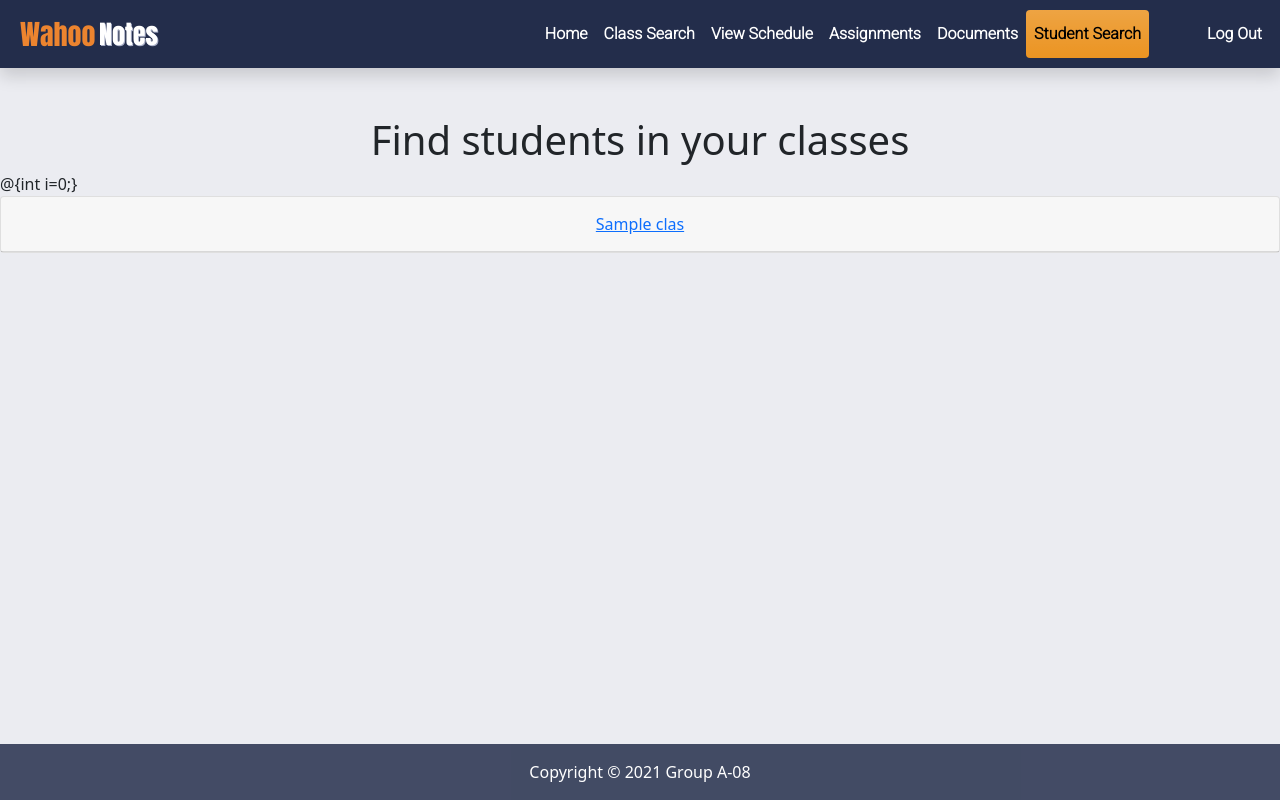
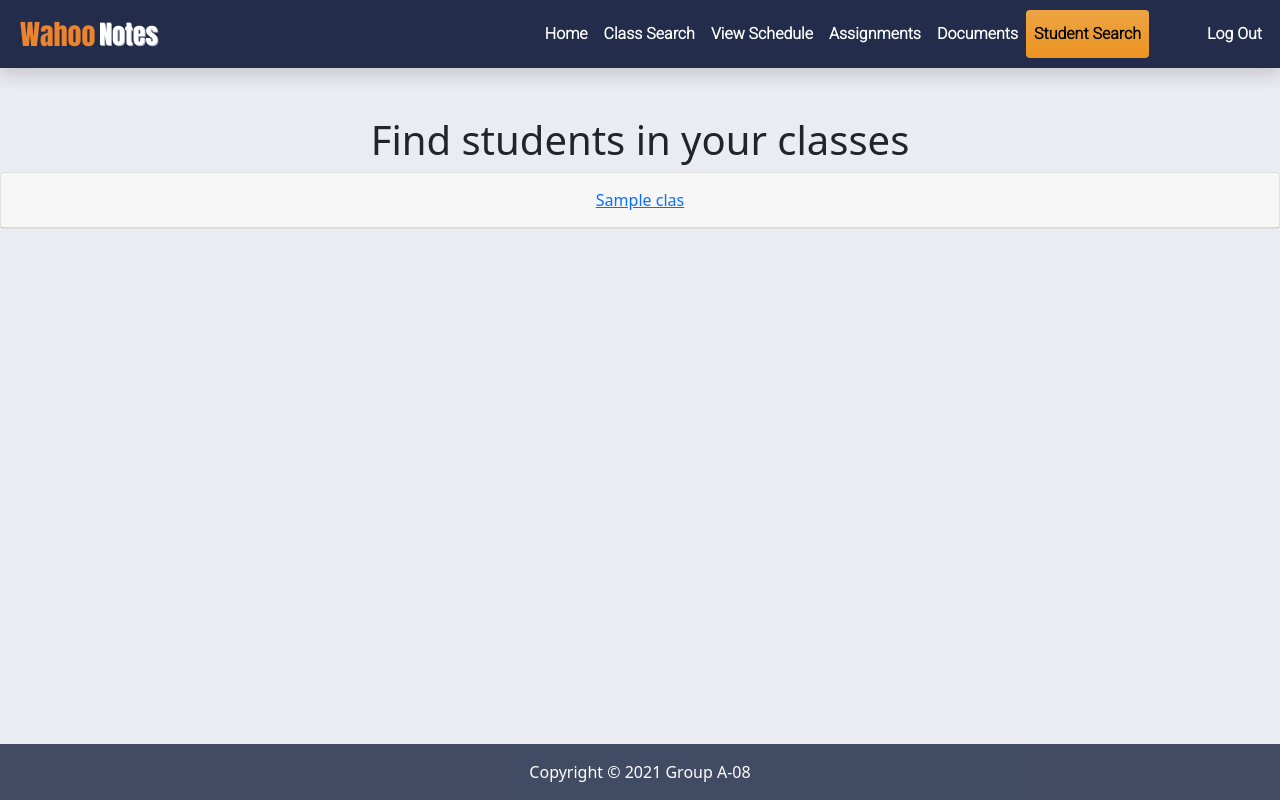
Before and after one commit to WilliamHaslet/wahoo-notes-website-project, a Django app: page /studentSearch in a window 1280 px wide. Run offline with Django 3.2, Linux system fonts and the light colour scheme; a user stored in the database is signed in; tables that the repository leaves empty hold one stand-in row (values such as "Sample post"); some libraries are stand-ins or nearby versions.

Commit message:
Update studentSearch.html

```diff
--- a/main_app/templates/main_app/studentSearch.html
+++ b/main_app/templates/main_app/studentSearch.html
@@ -15,21 +15,20 @@
     {% endfor %}
 </ol>-->
 <body style= "background-color: #ebecf1;">
-    @{int i=0;}
 <center>
 <body style= "background-color: #ebecf1;">
-<div class="accordion" id="accordion_@i">
+<div class="accordion" id="accordionExample">
     {% for class in classes %}
     <div class="card">
-      <div class="card-header" id="headingOne">
+      <div class="card-header" id="heading{{ class.class.name }}">
         <h2 class="mb-0">
-          <button class="btn btn-link" type="button" data-toggle="collapse" data-target="#collapse_@i" aria-expanded="true" aria-controls="collapseOne">
+          <button class="btn btn-link" type="button" data-toggle="collapse" data-target="#collapse{{ class.class.name }}" aria-expanded="true" aria-controls="collapse{{ class.class.name }}">
             {{ class.class.name }}
           </button>
         </h2>
       </div>
     </div>
-    <div id="collapse_@i" class="collapse" aria-labelledby="headingOne" data-parent="#accordion_@i">
+    <div id="collapse{{ class.class.name }}" class="collapse" aria-labelledby="heading{{ class.class.name }}" data-parent="#accordionExample">
         <div class="card-body">
             {% if error_message %}<p><strong>{{ error_message }}</strong></p>{% endif %}
             <ol class="li">
```
